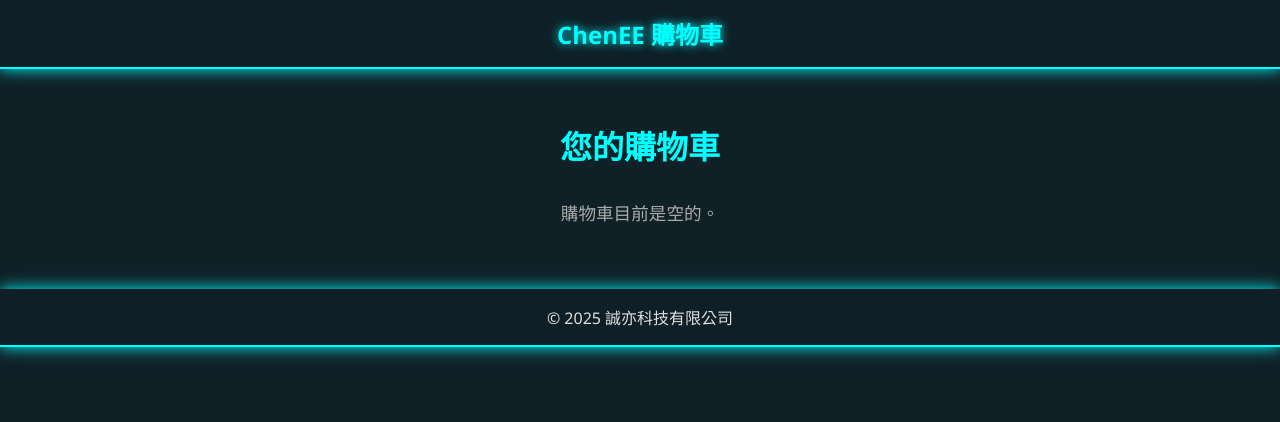
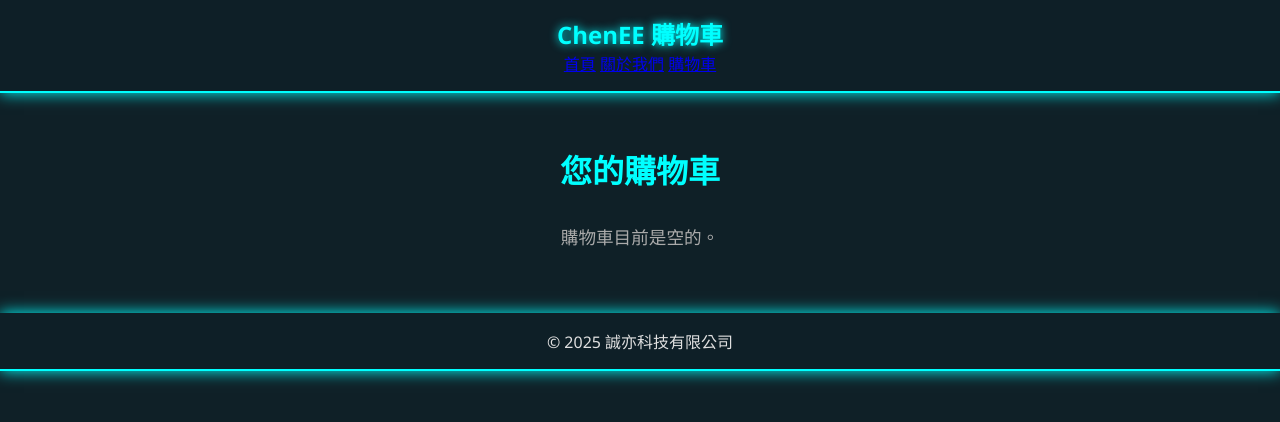
Before and after one commit to nearni/chenee, a plain HTML site: page cart.html in a window 1280 px wide. Drawn offline with Linux system fonts and the light colour scheme.

Commit message:
Update cart.html

```diff
--- a/cart.html
+++ b/cart.html
@@ -99,6 +99,13 @@
 <body>
   <header>
     <div class="logo">ChenEE 購物車</div>
+
+    <nav class="nav-links">
+      <a href="index.html">首頁</a>
+      <a href="about.html">關於我們</a>
+      <a href="cart.html">購物車</a>
+    </nav>
+
   </header>
 
   <div class="cart-container">
```
